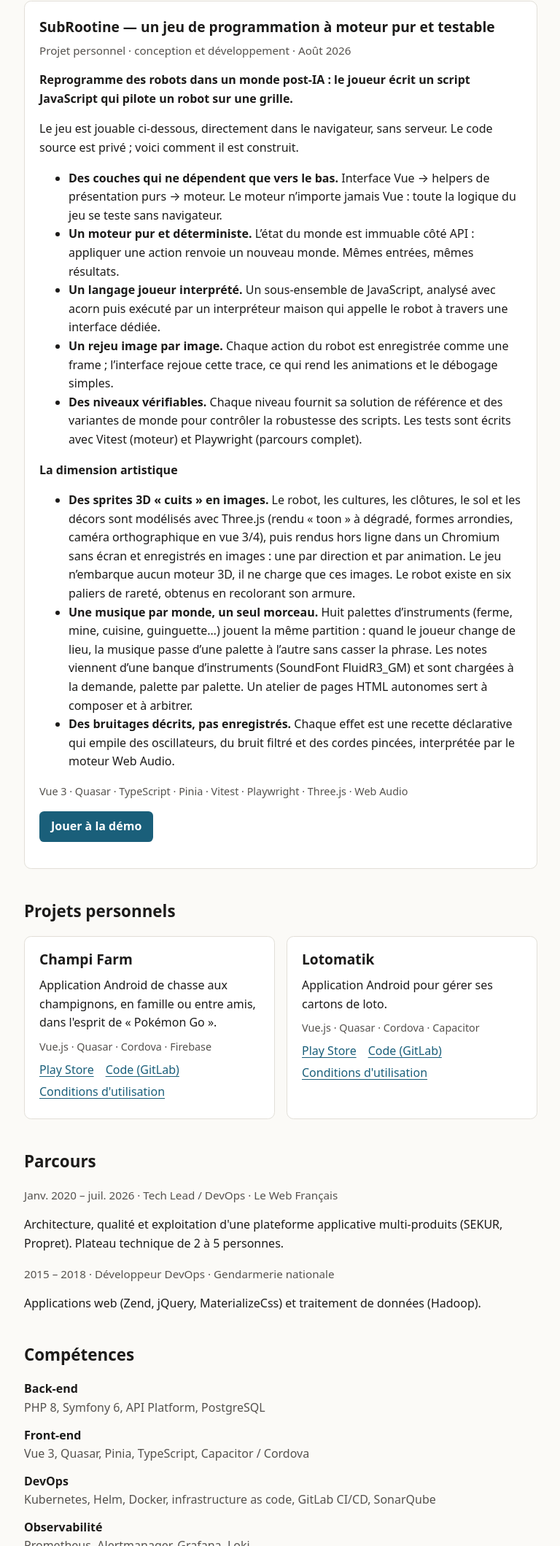
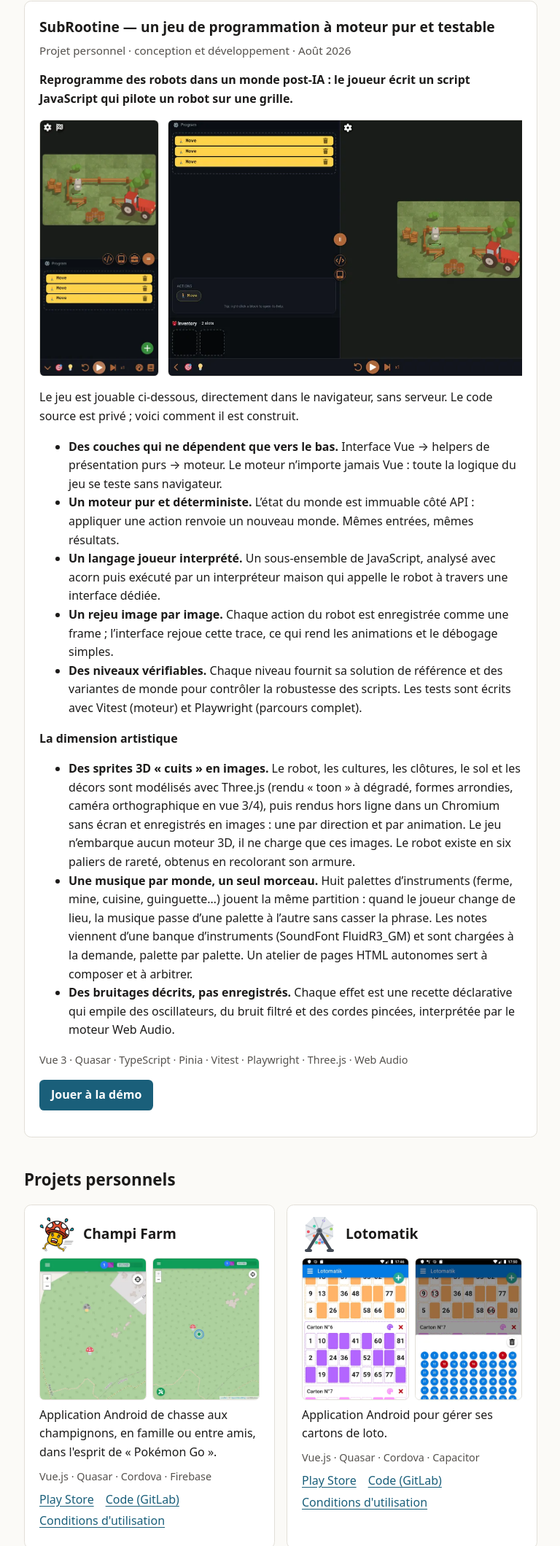
Before and after one commit to DaedalusDev/daedalusdev.github.io, an Astro site: page / in a window 1280 px wide. Shown: the part 1445-3564 px from the top of the page at 73% size, without its empty margins (255-1023 px from the left). Built offline with nearby package versions, Linux system fonts and the light colour scheme; Astro itself is replaced by a stand-in of ours.

Commit message:
feat: icônes et captures d'écran des projets, galerie SubRootine mobile + bureau

```diff
--- a/src/components/CaseCard.astro
+++ b/src/components/CaseCard.astro
@@ -3,13 +3,21 @@ import { render, type CollectionEntry } from 'astro:content'
 import { ui } from '../i18n'
 
 const { entry } = Astro.props as { entry: CollectionEntry<'cases'> }
-const { title, role, period, summary, stack, demo, lang } = entry.data
+const { title, role, period, summary, stack, demo, images, lang } = entry.data
 const { Content } = await render(entry)
 ---
 <article class="case">
   <h3>{title}</h3>
   <p class="meta">{role} · {period}</p>
   <p class="summary">{summary}</p>
+  {images.length > 0 && (
+    <div class="gallery" tabindex="0" role="region" aria-label={ui[lang].gallery}>
+      {images.map((img) => {
+        const shot = <img class="case-shot" src={img.src} alt={img.alt} width={img.width} height={img.height} loading="lazy" decoding="async" />
+        return demo ? <a href={demo}>{shot}</a> : shot
+      })}
+    </div>
+  )}
   <div class="prose"><Content /></div>
   {stack.length > 0 && <p class="stack">{stack.join(' · ')}</p>}
   {demo && <p><a class="button" href={demo}>{ui[lang].play}</a></p>}
--- a/src/components/Projects.astro
+++ b/src/components/Projects.astro
@@ -5,7 +5,8 @@ const { items } = Astro.props as { items: Profile['projects'] }
 <div class="projects">
   {items.map((p) => (
     <article class="project">
-      <h3>{p.name}</h3>
+      <h3><img class="project-icon" src={p.icon} alt="" width="64" height="64" loading="lazy" decoding="async" />{p.name}</h3>
+      <p class="project-shots">{p.shots.map((s) => <img class="project-shot" src={s.src} alt={s.alt} width="360" height="480" loading="lazy" decoding="async" />)}</p>
       <p>{p.summary}</p>
       <p class="stack">{p.stack.join(' · ')}</p>
       <p class="project-links">{p.links.map((l) => <a href={l.href} rel="noopener">{l.label}</a>)}</p>
--- a/src/content.config.ts
+++ b/src/content.config.ts
@@ -14,6 +14,7 @@ const cases = defineCollection({
     order: z.number(),
     stack: z.array(z.string()),
     demo: z.string().optional(),
+    images: z.array(z.object({ src: z.string(), alt: z.string(), width: z.number(), height: z.number() })).default([]),
   }),
 })
 
--- a/src/content/cases/subrootine.en.md
+++ b/src/content/cases/subrootine.en.md
@@ -7,6 +7,15 @@ summary: "Reprogram robots in a post-AI world: the player writes a JavaScript sc
 order: 2
 stack: ["Vue 3", "Quasar", "TypeScript", "Pinia", "Vitest", "Playwright", "Three.js", "Web Audio"]
 demo: "/subrootine/"
+images:
+  - src: "/assets/img/subrootine-mobile.webp"
+    alt: "First level of SubRootine on a phone: the 3D farm at the top, and below a three-block “Move” program built with simple taps."
+    width: 360
+    height: 779
+  - src: "/assets/img/subrootine.webp"
+    alt: "First level of SubRootine on desktop: the block editor on the left, and on the right the 3D farm with the robot, crates, fences and a tractor."
+    width: 960
+    height: 600
 ---
 The game is playable below, right in the browser, with no server. The source code is private; here is how it is built.
 
--- a/src/content/cases/subrootine.fr.md
+++ b/src/content/cases/subrootine.fr.md
@@ -7,6 +7,15 @@ summary: "Reprogramme des robots dans un monde post-IA : le joueur écrit un scr
 order: 2
 stack: ["Vue 3", "Quasar", "TypeScript", "Pinia", "Vitest", "Playwright", "Three.js", "Web Audio"]
 demo: "/subrootine/"
+images:
+  - src: "/assets/img/subrootine-mobile.webp"
+    alt: "Premier niveau de SubRootine sur téléphone : la ferme en 3D en haut, et en bas un programme de trois blocs « Move » construit d'un simple toucher."
+    width: 360
+    height: 779
+  - src: "/assets/img/subrootine.webp"
+    alt: "Premier niveau de SubRootine sur ordinateur : l'éditeur de blocs à gauche, et à droite la ferme en 3D avec le robot, des caisses, des clôtures et un tracteur."
+    width: 960
+    height: 600
 ---
 Le jeu est jouable ci-dessous, directement dans le navigateur, sans serveur. Le code source est privé ; voici comment il est construit.
 
--- a/src/data/profile.ts
+++ b/src/data/profile.ts
@@ -10,7 +10,7 @@ export type Profile = {
   links: { label: string; href: string }[]
   timeline: { period: string; role: string; place: string; summary: string }[]
   skills: { theme: string; items: string }[]
-  projects: { name: string; summary: string; stack: string[]; links: { label: string; href: string }[] }[]
+  projects: { name: string; icon: string; shots: { src: string; alt: string }[]; summary: string; stack: string[]; links: { label: string; href: string }[] }[]
 }
 
 const shared = {
@@ -44,6 +44,11 @@ export const profile: Record<Lang, Profile> = {
     projects: [
       {
         name: 'Champi Farm',
+        icon: '/assets/img/champi-farm-icon.webp',
+        shots: [
+          { src: '/assets/img/champi-farm-carte.webp', alt: 'Champi Farm : la carte avec le joueur, la barre de niveau et des champignons à collecter autour de lui.' },
+          { src: '/assets/img/champi-farm-collecte.webp', alt: "Champi Farm : fenêtre « Vous avez trouvé un champignon commun ! » indiquant les points d'expérience gagnés." },
+        ],
         summary: "Application Android de chasse aux champignons, en famille ou entre amis, dans l'esprit de « Pokémon Go ».",
         stack: ['Vue.js', 'Quasar', 'Cordova', 'Firebase'],
         links: [
@@ -54,6 +59,11 @@ export const profile: Record<Lang, Profile> = {
       },
       {
         name: 'Lotomatik',
+        icon: '/assets/img/lotomatic.svg',
+        shots: [
+          { src: '/assets/img/lotomatik-cartons.webp', alt: 'Lotomatik : liste de cartons de loto colorés avec leurs numéros.' },
+          { src: '/assets/img/lotomatik-tirage.webp', alt: 'Lotomatik : grille des numéros de 1 à 90 pour saisir les tirages, avec les numéros sortis en rouge.' },
+        ],
         summary: 'Application Android pour gérer ses cartons de loto.',
         stack: ['Vue.js', 'Quasar', 'Cordova', 'Capacitor'],
         links: [
@@ -84,6 +94,11 @@ export const profile: Record<Lang, Profile> = {
     projects: [
       {
         name: 'Champi Farm',
+        icon: '/assets/img/champi-farm-icon.webp',
+        shots: [
+          { src: '/assets/img/champi-farm-carte.webp', alt: 'Champi Farm: the map showing the player, the level bar and mushrooms to collect nearby.' },
+          { src: '/assets/img/champi-farm-collecte.webp', alt: 'Champi Farm: a “You found a common mushroom!” dialog showing the experience points earned.' },
+        ],
         summary: "Android mushroom-hunting app for family and friends, in the spirit of “Pokémon Go”.",
         stack: ['Vue.js', 'Quasar', 'Cordova', 'Firebase'],
         links: [
@@ -94,6 +109,11 @@ export const profile: Record<Lang, Profile> = {
       },
       {
         name: 'Lotomatik',
+        icon: '/assets/img/lotomatic.svg',
+        shots: [
+          { src: '/assets/img/lotomatik-cartons.webp', alt: 'Lotomatik: a list of colourful lotto cards with their numbers.' },
+          { src: '/assets/img/lotomatik-tirage.webp', alt: 'Lotomatik: the grid of numbers 1 to 90 used to enter draws, with drawn numbers in red.' },
+        ],
         summary: 'Android app to manage your lotto cards.',
         stack: ['Vue.js', 'Quasar', 'Cordova', 'Capacitor'],
         links: [
--- a/src/i18n.ts
+++ b/src/i18n.ts
@@ -2,8 +2,8 @@ export const LANGS = ['fr', 'en'] as const
 export type Lang = (typeof LANGS)[number]
 
 export const ui = {
-  fr: { work: 'Réalisations', projects: 'Projets personnels', timeline: 'Parcours', skills: 'Compétences', contact: 'Contact', play: 'Jouer à la démo', updated: 'Mis à jour', switchTo: 'English', skip: 'Aller au contenu' },
-  en: { work: 'Selected work', projects: 'Personal projects', timeline: 'Experience', skills: 'Skills', contact: 'Contact', play: 'Play the demo', updated: 'Updated', switchTo: 'Français', skip: 'Skip to content' },
+  fr: { work: 'Réalisations', projects: 'Projets personnels', timeline: 'Parcours', skills: 'Compétences', contact: 'Contact', play: 'Jouer à la démo', gallery: "Captures d'écran", updated: 'Mis à jour', switchTo: 'English', skip: 'Aller au contenu' },
+  en: { work: 'Selected work', projects: 'Personal projects', timeline: 'Experience', skills: 'Skills', contact: 'Contact', play: 'Play the demo', gallery: 'Screenshots', updated: 'Updated', switchTo: 'Français', skip: 'Skip to content' },
 } satisfies Record<Lang, Record<string, string>>
 
 export const homePath = (lang: Lang) => (lang === 'fr' ? '/' : '/en/')
--- a/src/styles/global.css
+++ b/src/styles/global.css
@@ -63,3 +63,11 @@ h3 { margin: 0 0 0.25rem; font-size: 1.2rem; }
 .identity h1 { margin: 0; }
 .identity .title { margin: 0.25rem 0 0; }
 .portrait { flex: none; width: 96px; height: 96px; border-radius: 50%; object-fit: cover; border: 2px solid var(--rule); }
+.project h3 { display: flex; align-items: center; gap: 0.75rem; }
+.project-icon { flex: none; width: 3rem; height: 3rem; object-fit: contain; }
+.gallery { display: flex; gap: 0.75rem; margin: 0 0 1rem; overflow-x: auto; scroll-snap-type: x mandatory; overscroll-behavior-x: contain; }
+.gallery:focus-visible { outline: 3px solid var(--accent); outline-offset: 2px; }
+.gallery a { flex: none; scroll-snap-align: start; }
+.case-shot { display: block; height: 22rem; width: auto; max-width: none; border: 1px solid var(--rule); border-radius: 0.4rem; }
+.project-shots { display: flex; gap: 0.5rem; }
+.project-shot { flex: 1 1 0; min-width: 0; width: 50%; height: auto; border: 1px solid var(--rule); border-radius: 0.4rem; }
```
Also changed, not shown: scripts/check-dist.mjs (+28 -0 lines), public/assets/img/champi-farm-carte.webp (added), public/assets/img/champi-farm-collecte.webp (added), public/assets/img/champi-farm-icon.webp (added), public/assets/img/lotomatik-cartons.webp (added), public/assets/img/lotomatik-tirage.webp (added), public/assets/img/subrootine-mobile.webp (added), public/assets/img/subrootine.webp (added).
